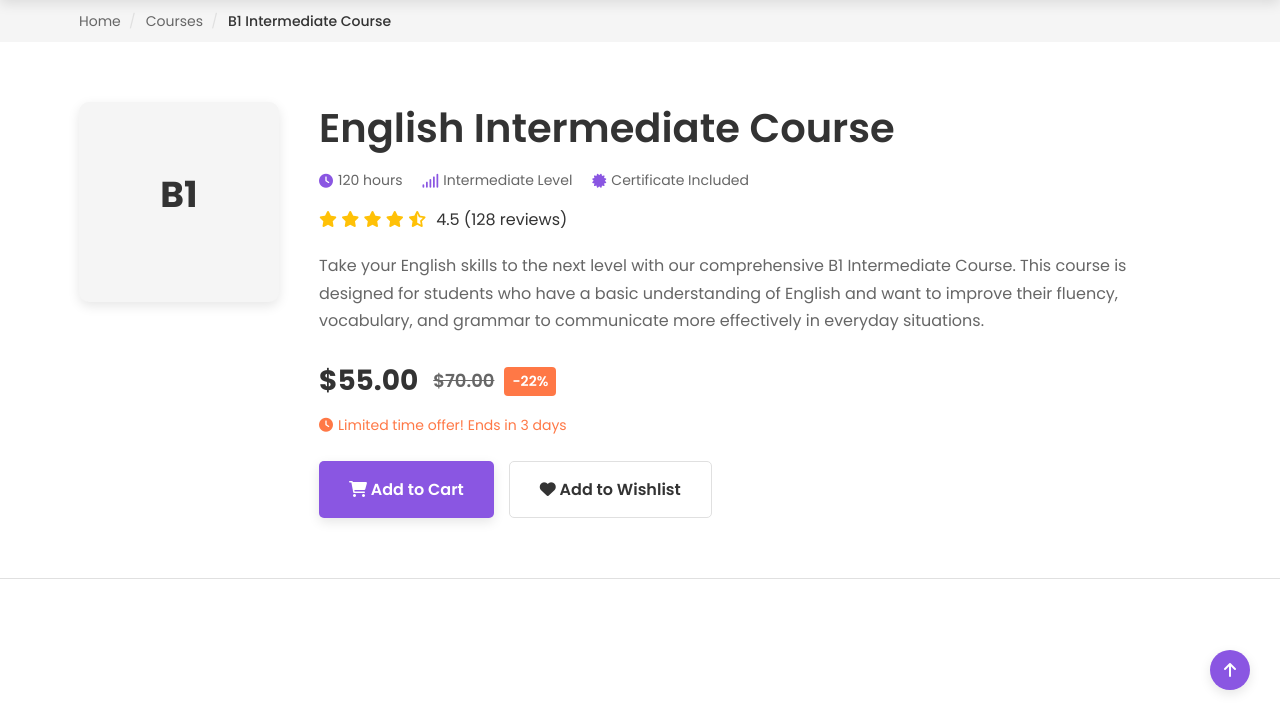
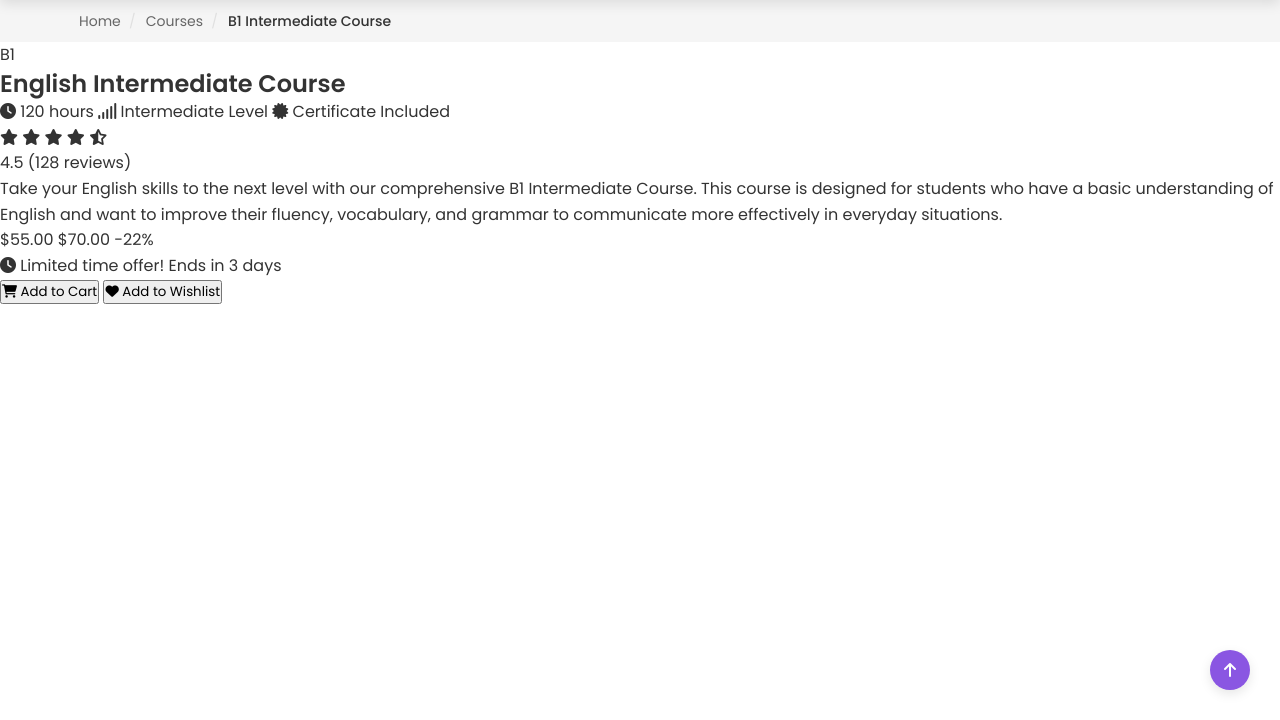
Before and after one commit to Massteven1/E-commerce, a PHP site: page /course-detail.html in a window 1280 px wide. Shown: the part 80-800 px from the top of the page. Run offline with PHP 8.4, Linux system fonts and the light colour scheme.

Commit message:
curse-detail on going

```diff
--- a/course-detail.html
+++ b/course-detail.html
@@ -46,49 +46,49 @@
     </div>
 
     <!-- Course Detail Hero Section -->
-    <section class="course-hero">
-        <div class="container">
-            <div class="course-hero-content">
-                <div class="course-badge-container">
-                    <div class="level-badge neon-glow blue">B1</div>
+    <section> <!-- TODO: add class for styles-->
+        <div> <!--  -->
+            <div> <!--  -->
+                <div>
+                    <div>B1</div> <!-- TODO: add level badge --> <!-- ONGOING: neon glow -->
                 </div>
-                <div class="course-info">
+                <div>
                     <h1>English Intermediate Course</h1>
-                    <div class="course-meta">
+                    <div>
                         <span><i class="fas fa-clock"></i> 120 hours</span>
                         <span><i class="fas fa-signal"></i> Intermediate Level</span>
                         <span><i class="fas fa-certificate"></i> Certificate Included</span>
                     </div>
-                    <div class="course-rating">
-                        <div class="stars">
+                    <div>
+                        <div>
                             <i class="fas fa-star"></i>
                             <i class="fas fa-star"></i>
                             <i class="fas fa-star"></i>
                             <i class="fas fa-star"></i>
                             <i class="fas fa-star-half-alt"></i>
                         </div>
-                        <span>4.5 (128 reviews)</span>
+                        <span>4.5 (128 reviews)</span> <!-- TODO: add rating and reviews functions -->
                     </div>
-                    <p class="course-description">
+                    <p>
                         Take your English skills to the next level with our comprehensive B1 Intermediate Course.
                         This course is designed for students who have a basic understanding of English and want to
                         improve their fluency, vocabulary, and grammar to communicate more effectively in everyday situations.
                     </p>
-                    <div class="course-price-container">
-                        <div class="course-price">
-                            <span class="current-price">$55.00</span>
-                            <span class="original-price">$70.00</span>
-                            <span class="discount-badge">-22%</span>
+                    <div>
+                        <div>
+                            <span>$55.00</span>
+                            <span>$70.00</span>
+                            <span>-22%</span>
                         </div>
-                        <div class="limited-offer">
+                        <div>
                             <i class="fas fa-clock"></i> Limited time offer! Ends in 3 days
                         </div>
                     </div>
-                    <div class="course-actions">
-                        <button class="btn-primary btn-large">
+                    <div>
+                        <button>
                             <i class="fas fa-shopping-cart"></i> Add to Cart <!-- TODO: add function to add to cart -->
                         </button>
-                        <button class="btn-secondary btn-large">
+                        <button>
                             <i class="fas fa-heart"></i> Add to Wishlist <!-- TODO: add function to add to wishlist -->
                         </button>
                     </div>
@@ -96,6 +96,7 @@
             </div>
         </div>
     </section>
+
 
     <!-- TODO: Add the rest of the course detail content -->
 
--- a/css/course-detail.css
+++ b/css/course-detail.css
@@ -41,129 +41,3 @@
 .breadcrumb ul li a:hover {
     color: var(--primary-color);
 }
-
-/* Course Hero Section */
-.course-hero {
-    padding: 60px 0;
-    background-color: #fff;
-    border-bottom: 1px solid var(--medium-gray);
-}
-
-.course-hero-content {
-    display: grid;
-    grid-template-columns: 200px 1fr;
-    gap: 40px;
-    align-items: start;
-}
-
-.course-badge-container {
-    display: flex;
-    justify-content: center;
-    align-items: center;
-    height: 200px;
-    background-color: var(--light-gray);
-    border-radius: 10px;
-    box-shadow: var(--shadow);
-}
-
-.course-badge-container .level-badge {
-    width: 100px;
-    height: 100px;
-    font-size: 36px;
-}
-
-.course-info h1 {
-    font-size: 2.5rem;
-    margin-bottom: 15px;
-    color: var(--text-color);
-}
-
-.course-meta {
-    display: flex;
-    flex-wrap: wrap;
-    gap: 20px;
-    margin-bottom: 15px;
-}
-
-.course-meta span {
-    display: flex;
-    align-items: center;
-    color: var(--dark-gray);
-    font-size: 14px;
-}
-
-.course-meta span i {
-    margin-right: 5px;
-    color: var(--primary-color);
-}
-
-.course-rating {
-    display: flex;
-    align-items: center;
-    margin-bottom: 20px;
-}
-
-.stars {
-    color: #ffc107;
-    margin-right: 10px;
-}
-
-.course-description {
-    color: var(--dark-gray);
-    margin-bottom: 25px;
-    line-height: 1.7;
-}
-
-.course-price-container {
-    margin-bottom: 25px;
-}
-
-.course-price {
-    display: flex;
-    align-items: center;
-    margin-bottom: 10px;
-}
-
-.current-price {
-    font-size: 28px;
-    font-weight: 700;
-    color: var(--text-color);
-    margin-right: 10px;
-}
-
-.original-price {
-    font-size: 18px;
-    text-decoration: line-through;
-    color: var(--dark-gray);
-    margin-right: 10px;
-}
-
-.discount-badge {
-    background-color: var(--orange-color);
-    color: #fff;
-    padding: 3px 8px;
-    border-radius: 4px;
-    font-size: 14px;
-    font-weight: 600;
-}
-
-.limited-offer {
-    color: var(--orange-color);
-    font-size: 14px;
-    display: flex;
-    align-items: center;
-}
-
-.limited-offer i {
-    margin-right: 5px;
-}
-
-.course-actions {
-    display: flex;
-    gap: 15px;
-}
-
-.btn-large {
-    padding: 15px 30px;
-    font-size: 16px;
-}
```
